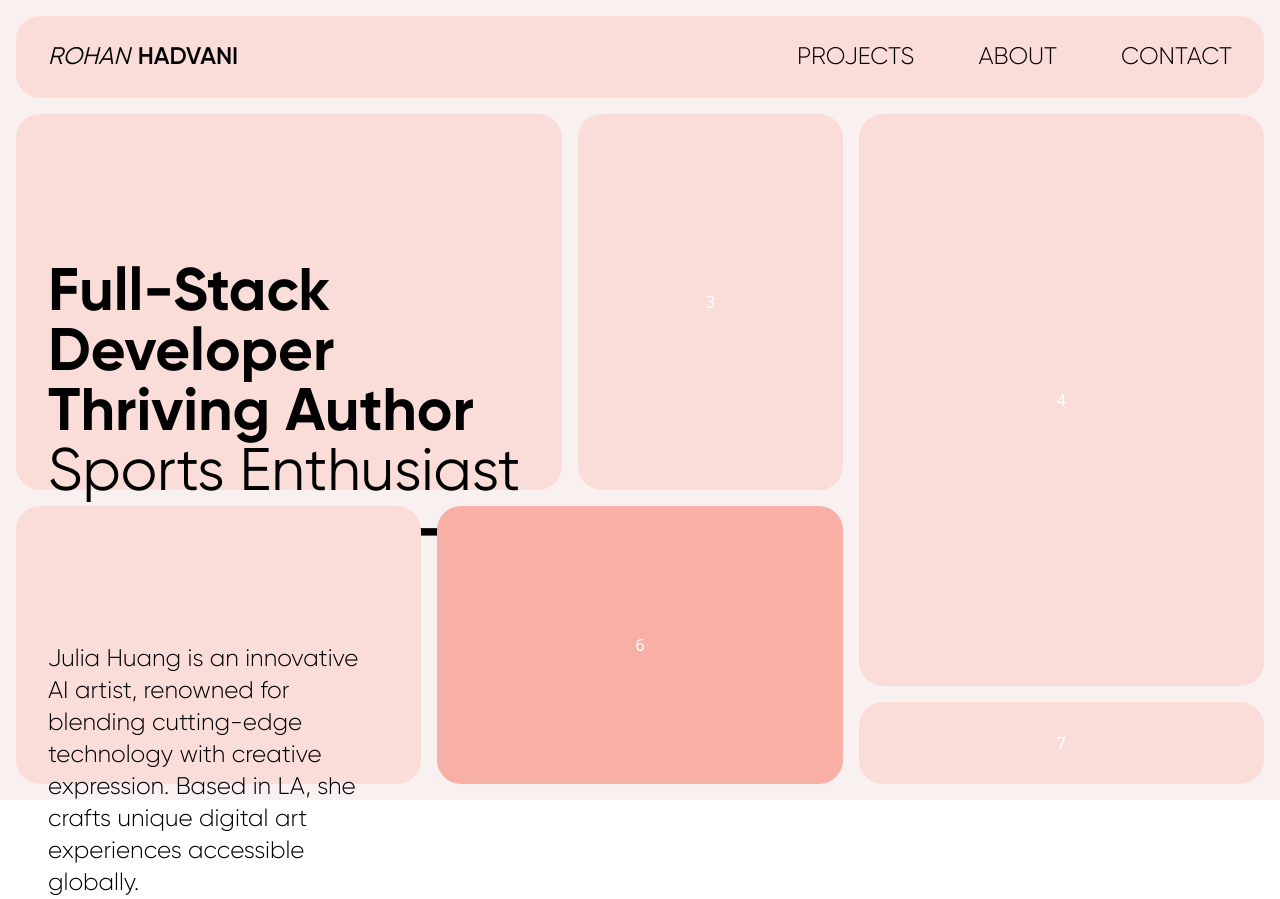
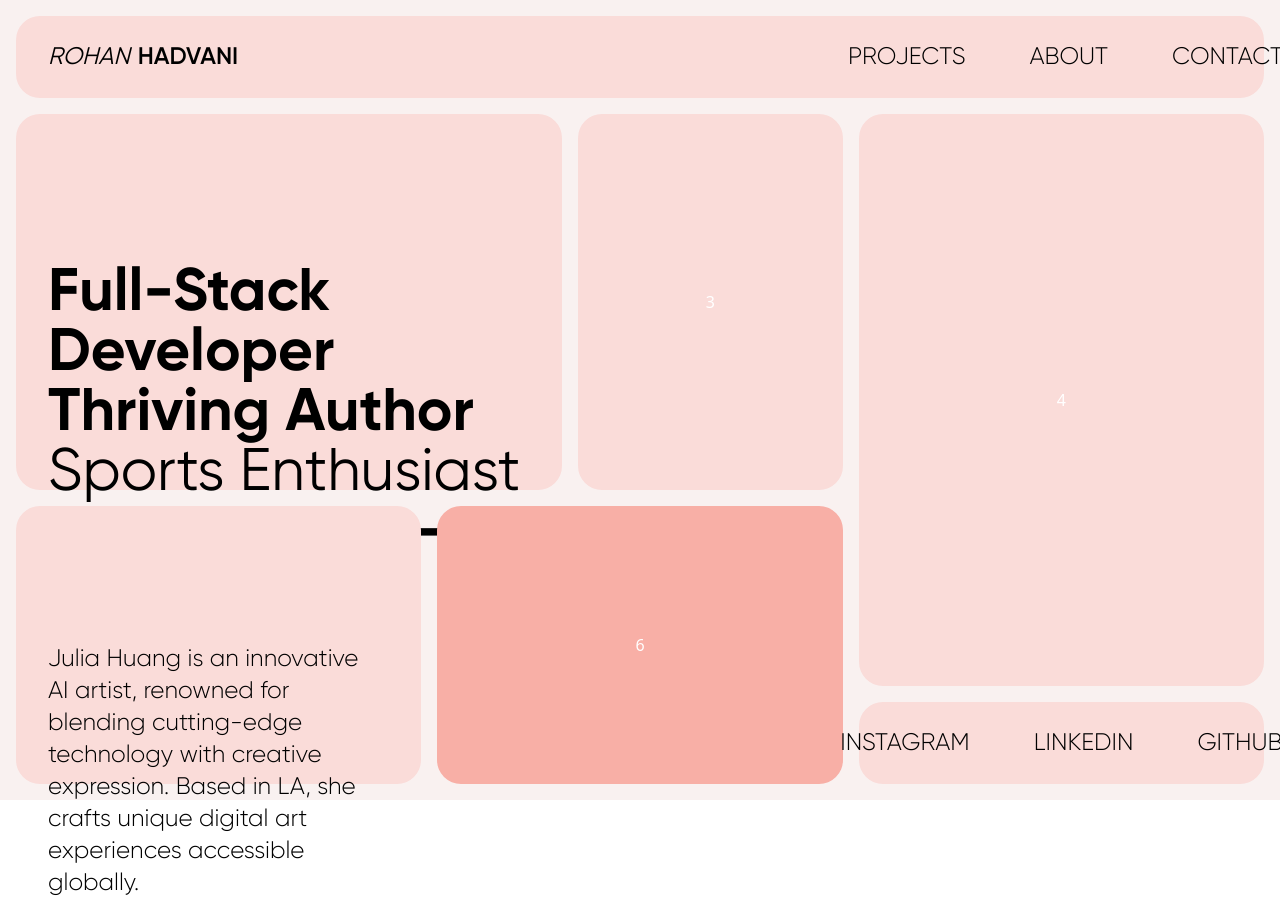
Before and after one commit to rohan27hadvani/portfolio-1, a React (Vite) app in the folder portfolio-1/: page / in a window 1280 px wide. Built offline with nearby package versions, Linux system fonts and the light colour scheme.

Commit message:
Random Commit

```diff
--- a/portfolio-1/src/App.jsx
+++ b/portfolio-1/src/App.jsx
@@ -20,15 +20,15 @@ function App() {
               Hadvani
             </div>
             </div>
-            <div>
-            <li className='text-black flex gap-16 font-gilroy uppercase text-2xl justify-end pr-8 w-full'>
-            <ul className='font-light'>
+            <div className='w-1/3 pr-12'>
+            <li className='text-black flex gap-16 font-gilroy uppercase text-2xl'>
+            <ul className='font-light hover:underline'>
               Projects
             </ul>
-            <ul className='font-light'>
+            <ul className='font-light hover:underline'>
               About
             </ul>
-            <ul className='font-light'>
+            <ul className='font-light hover:underline'>
               Contact
             </ul>
             </li>
@@ -69,11 +69,42 @@ function App() {
 
           <div className="box-1 row-span-3 col-span-3 basic">
             <div className='text-black font-gilroy w-full h-1 pl-8 pr-10  font-light text-2xl'>
+              <section>
               Julia Huang is an innovative AI artist, renowned for blending cutting-edge technology with creative expression. Based in LA, she crafts unique digital art experiences accessible globally.
+              </section>
             </div>
           </div>
-          <div className="bg-cream row-span-3 col-span-3 basic">6</div>
-          <div className="box-1 row-span-1 col-span-3 basic">7</div>
+
+
+
+          <div className="bg-cream row-span-3 col-span-3 basic">
+            6
+          </div>
+
+
+
+
+          <div className="box-1 row-span-1 col-span-3 basic">
+          <div>
+            <li className='text-black flex gap-16 font-gilroy uppercase text-2xl w-full'>
+            <ul className='font-light hover:underline'>
+              <a href="https://www.instagram.com/rohanhadvani/" target="_blank">
+              Instagram
+              </a>
+            </ul>
+            <ul className='font-light hover:underline'>
+              <a href="https://www.linkedin.com/in/rohan-hadvani-aa159b153/" target='_blank'>
+              LinkedIn
+              </a>
+            </ul>
+            <ul className='font-light hover:underline'>
+              <a href="https://github.com/rohan27hadvani" target='_blank'>
+              GitHub
+              </a>
+            </ul>
+            </li>
+          </div>
+          </div>
         </div>
       </div>
     </div>
--- a/portfolio-1/src/index.css
+++ b/portfolio-1/src/index.css
@@ -3,7 +3,7 @@
 @tailwind utilities;
 
 .basic {
-  @apply flex items-center justify-center text-white rounded-3xl hover:shadow hover:shadow-xl;
+  @apply flex items-center justify-center text-white rounded-3xl hover:shadow hover:shadow-xl hover:scale-105
 
 }
 
```
